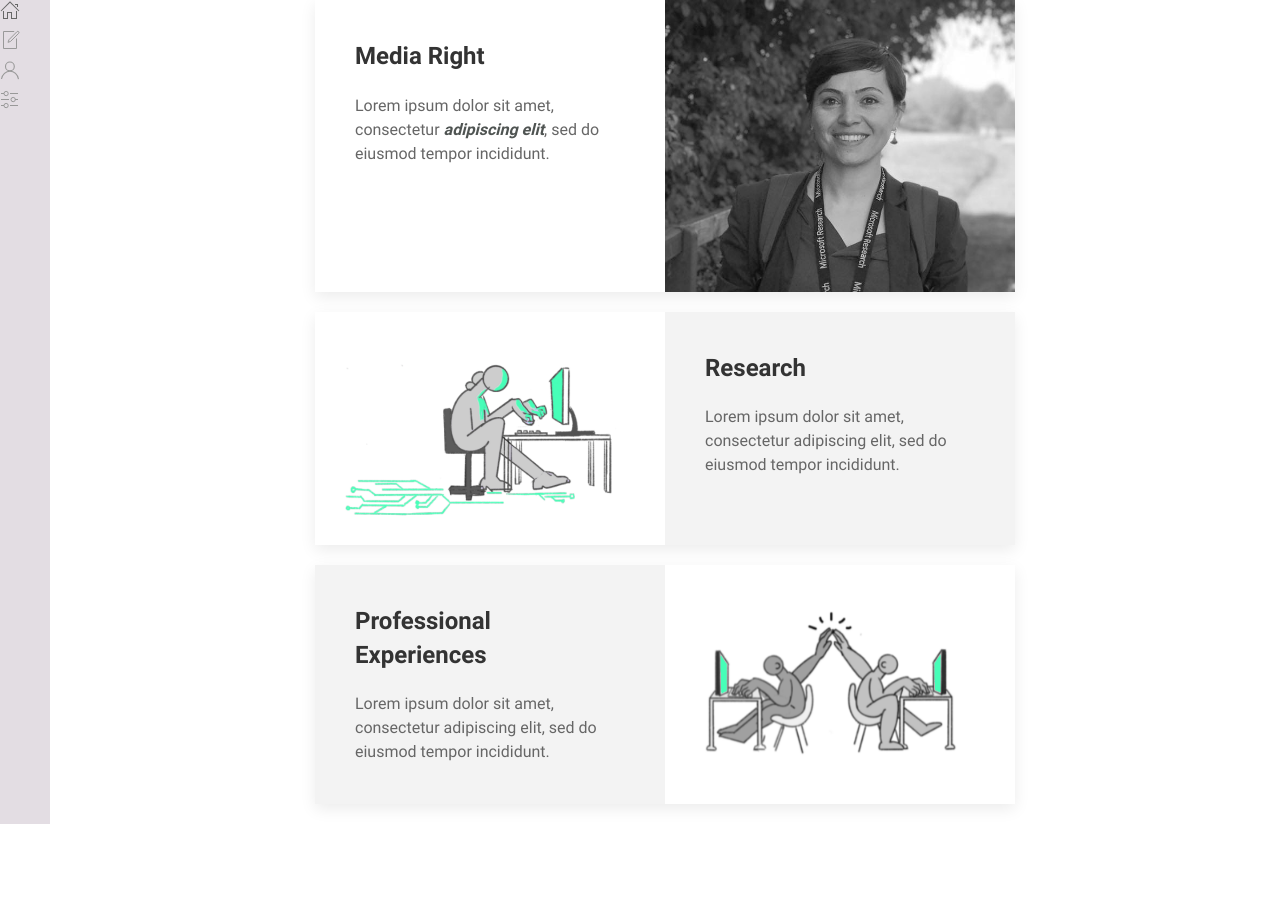
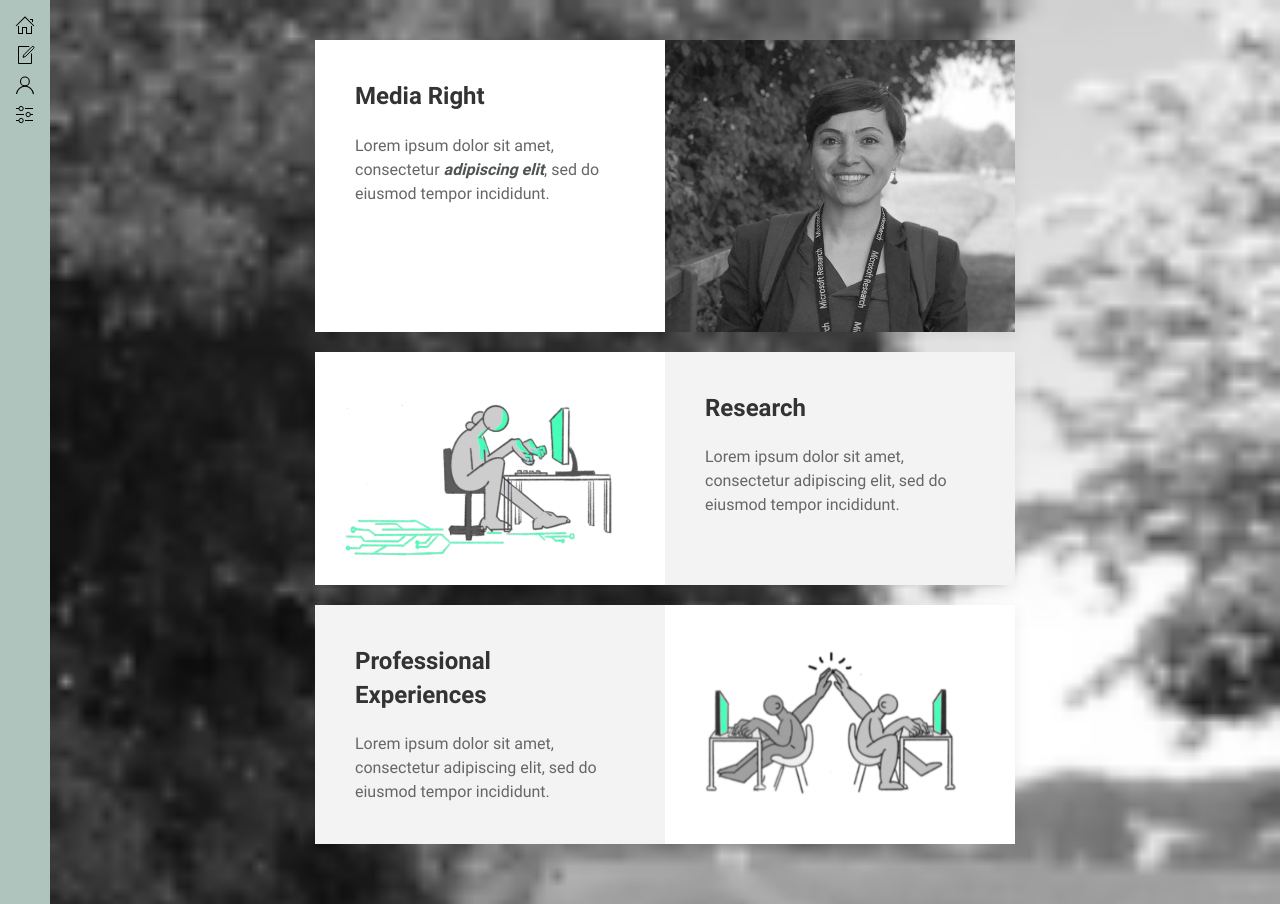
Before and after one commit to safinazbg/mysite, a Vue app: page / in a window 1280 px wide. Before the commit the page ends 824 px from the top, so only its background shows below. Built offline with nearby package versions, Linux system fonts and the light colour scheme.

Commit message:
Update App.vue

```diff
--- a/src/App.vue
+++ b/src/App.vue
@@ -1,6 +1,6 @@
 <template>
   <div id="gridLayout">
-  <div>
+    <div id="nav" class="uk-padding-small">
       <ul class="uk-iconnav uk-iconnav-vertical">
         <li @click="$router.push('/')">
             <a uk-icon="icon: home"></a>
@@ -10,11 +10,19 @@
         <li><a uk-icon="icon: settings"></a></li>
       </ul>
     </div>
-  <div>
+    <div id="body" class="uk-padding">
       <router-view></router-view>
     </div>
   </div>
 </template>
+
+<script>
+export default {
+  name: 'App',
+  components: {
+  }
+  };
+</script>
 
 
 <style>
@@ -41,7 +49,17 @@ em {
    display: grid;
    grid-template-columns: 50px 1fr;
  }
- #gridLayout > :first-child {
-   background-color: #e3dde3;
+ #nav {
+   display: flex;
+   justify-content: center;
+   background-color: #aec4bc;
+ }
+
+ #nav svg {
+   color: black;
+ }
+ #body {
+   background-image: url('assets/safi_px.png');
+   background-size: cover;
  }
 </style>
```
Lines whose indentation alone changed are shown as unchanged.
